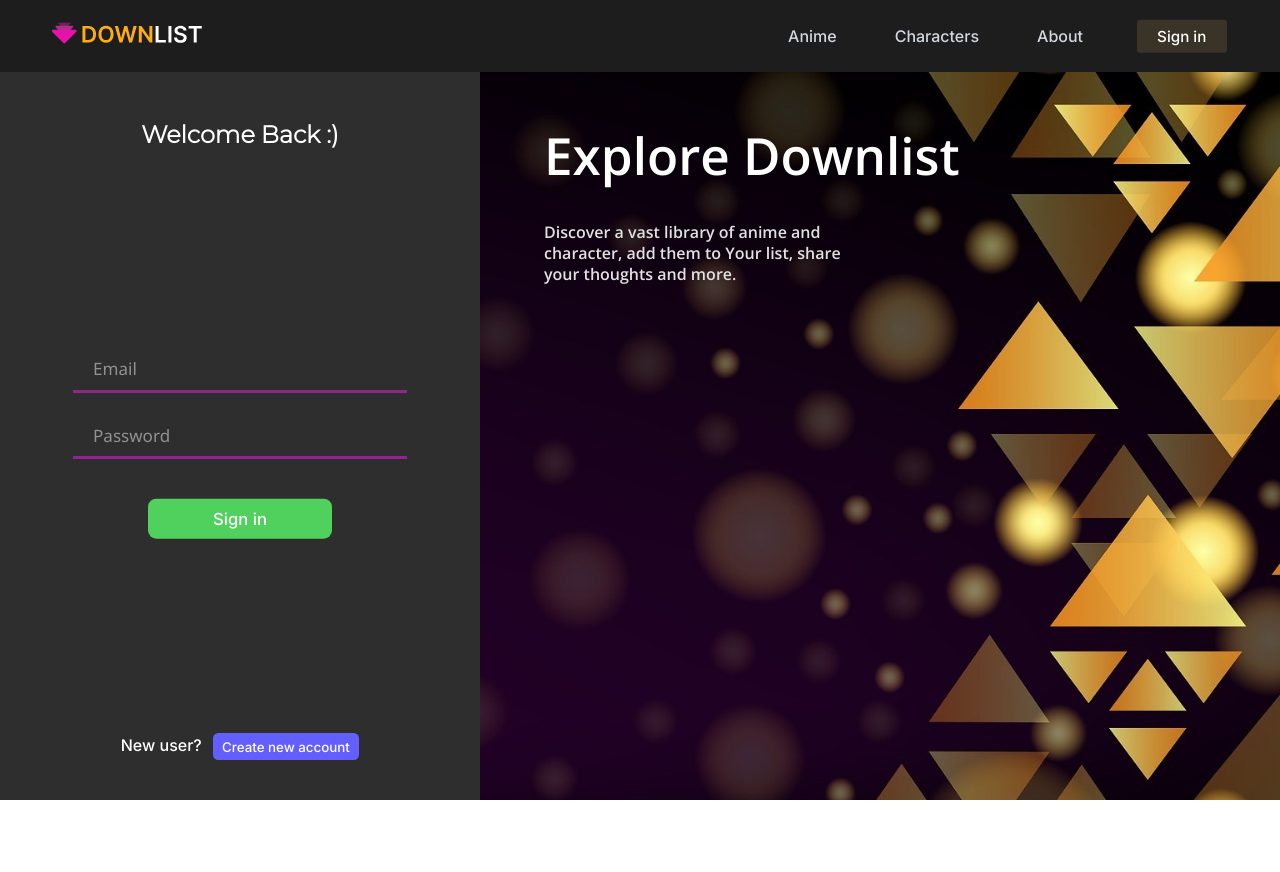
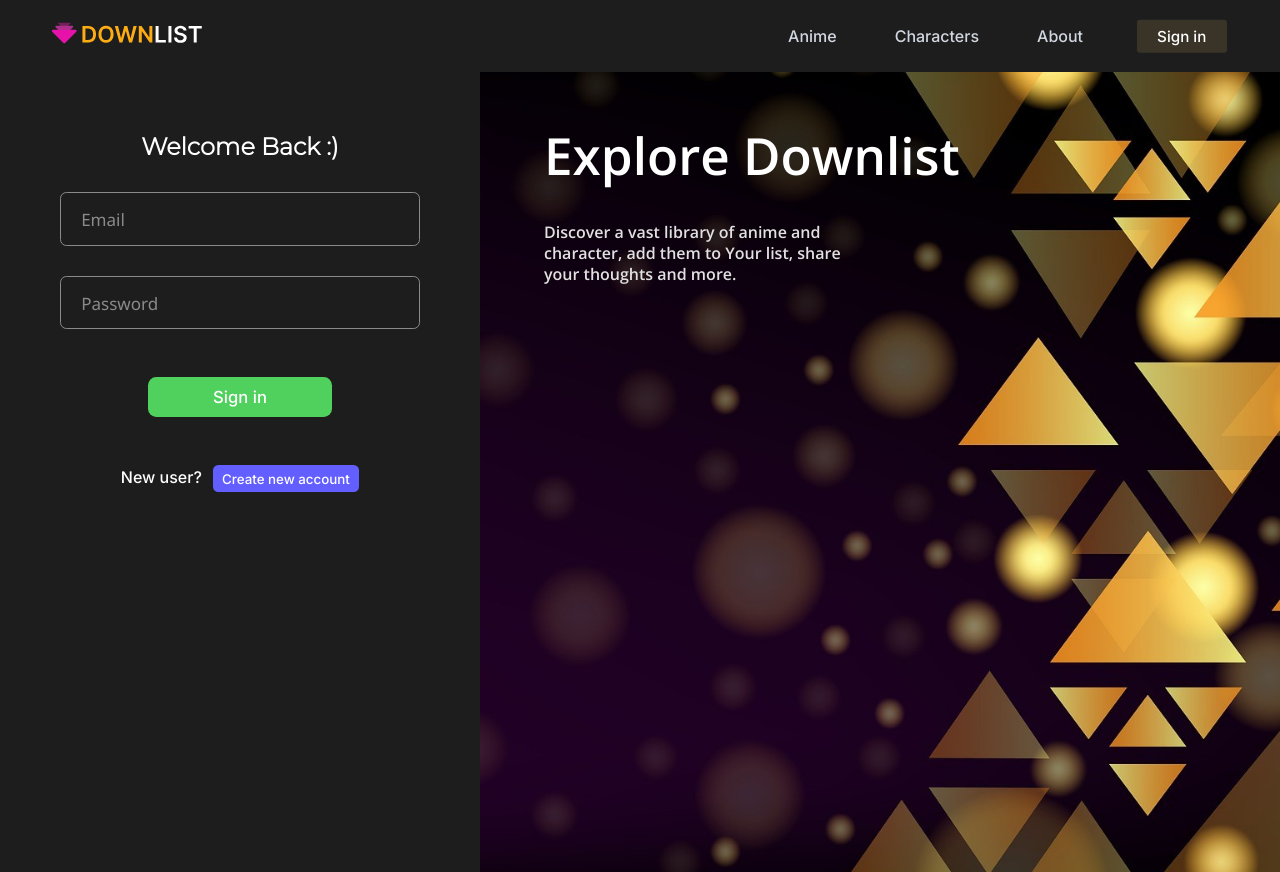
Before and after one commit to derpsol/frontend_downlist, a Next.js app: page /userauth in a window 1280 px wide. Before the commit the page ends 800 px from the top, so only its background shows below. Built offline with nearby package versions, Linux system fonts and the light colour scheme; no server answers.

Commit message:
new style updates for error and signup/signin pgae

```diff
--- a/Style/UserAuth/userauth.module.scss
+++ b/Style/UserAuth/userauth.module.scss
@@ -1,12 +1,9 @@
 @use "/Style/GlobalStyle/main" as m;
 
 .container {
-  height: calc(100vh - 4.5em);
-  position: absolute;
     width: 100%;
-
-  background: #2e2e2e;
     display: flex;
+    min-height: 100vh;
 
     @include m.breakpoint(768px) {
         width: 100%;
@@ -54,20 +51,19 @@
         }
     }
     .child-container {
-    height: 100%;
-    background-color: var(--bg-primary);
+        min-height: 100%;
 
         flex: 0 0 30em;
         overflow: hidden;
 
         @include m.breakpoint(768px) {
-      height: 70vh;
             flex: 0 0 auto;
         }
 
         .child-inner-container {
             width: 100%;
             height: 100%;
+
             display: grid;
             grid-template-columns: repeat(2, 100%);
             gap: 2em;
@@ -76,77 +72,25 @@
             transition: left 300ms ease;
             .signin-container,
             .newuser-container {
-        width: 73%;
                 height: 100%;
+
                 display: flex;
                 flex-direction: column;
                 align-items: center;
-        justify-content: center;
                 margin: 0 auto;
+                gap: 2rem;
 
+                padding-bottom: m.$base-padding + 4;
                 h2 {
                     font-family: "Montserrat", sans-serif;
                     text-transform: capitalize;
-          position: absolute;
-          top: 2em;
                     min-width: 13em;
                     text-align: center;
                     color: white;
+                    margin-top: m.$base-margin * 2.5;
                 }
-        h4 {
-          color: white;
-          position: absolute;
-          bottom: 2.5em;
-          min-width: 13em;
-          text-align: center;
-          font-weight: lighter;
-          .change {
-            border: none;
-            outline: none;
-            background: #635eff;
-            color: white;
-            padding: 0.4em 0.7em;
-            border-radius: 0.4em;
-            cursor: pointer;
-            margin-left: 0.5em;
-            min-width: 3em;
-          }
-        }
-        .error-message {
-          font-size: 0.86em;
-          color: red;
-        }
-        input {
-          outline: none;
-          border: none;
-          border-bottom: 3px solid #8e268e;
+                .input-container {
                     width: 100%;
-          height: 30px;
-          padding: 1.1em 1em;
-          padding-right: 1.4em;
-          font-size: 1.24em;
-          color: white !important;
-          background-color: transparent !important;
-          font-weight: 400;
-          margin: 0.5em 0;
-          font-family: "Segoe UI", Tahoma, Geneva, Verdana, sans-serif;
-
-          &::placeholder {
-            color: lightgray;
-          }
-
-          &:-webkit-autofill,
-          &:-webkit-autofill:focus {
-            color: white !important;
-            transition: background-color 600000s 0s, color 600000s 0s;
-          }
-          &:focus {
-            border: none;
-            border-bottom: 3px solid #1fc11f;
-            transition: 600ms ease-out;
-          }
-        }
-      }
 
                     .pwd-contianer {
                         position: relative;
@@ -160,16 +104,73 @@
                             display: inline-block;
                             border: none;
                             outline: none;
-          height: 77%;
+                            background: transparent;
+                            padding: m.$base-padding;
+
                             ion-icon {
                                 position: absolute;
                                 color: white;
+                                translate: 0;
                                 top: 50%;
-            transform: translateY(-50%);
-            height: 100%;
+                                left: 50%;
+                                translate: -50% -50%;
+                                // height: 100%;
                                 opacity: 0.7;
                                 font-size: 1.55em;
                                 cursor: pointer;
+                            }
+                        }
+                    }
+                }
+                h4 {
+                    color: white;
+
+                    min-width: 13em;
+                    text-align: center;
+                    font-weight: lighter;
+
+                    .change {
+                        border: none;
+                        outline: none;
+                        background: #635eff;
+                        color: white;
+                        padding: 0.4em 0.7em;
+                        border-radius: 0.4em;
+                        cursor: pointer;
+                        margin-left: 0.5em;
+                        min-width: 3em;
+                    }
+                }
+
+                input {
+                    outline: none;
+                    border: none;
+                    outline: 1px solid m.$cl-light-black;
+                    width: 100%;
+                    height: 30px;
+                    padding: m.$base-padding + 0.3 1em;
+                    padding-right: m.$base-padding + 1.6;
+                    font-size: 1.24em;
+                    color: white !important;
+                    background-color: transparent !important;
+                    font-weight: 400;
+
+                    border-radius: 0.34rem;
+                    font-family: "Segoe UI", Tahoma, Geneva, Verdana, sans-serif;
+
+                    &::placeholder {
+                        color: lightgray;
+                    }
+
+                    &:-webkit-autofill,
+                    &:-webkit-autofill:focus {
+                        color: white !important;
+                        transition: background-color 600000s 0s,
+                            color 600000s 0s;
+                    }
+                    &:focus {
+                        border: none;
+                        outline: 2px solid #1fc11f;
                     }
                 }
             }
@@ -187,13 +188,12 @@
                 background: #50d05d;
                 color: white;
                 cursor: pointer;
-        transition: transform 300ms ease;
-        transform: translateY(1em);
-        margin: 0.8em 0;
+                margin: m.$base-margin 0;
+            }
+        }
+        .error-message {
+            font-size: 0.7em;
+            color: red;
         }
     }
 }
-}
-
-.child-container {
-}
```
Lines whose indentation alone changed are shown as unchanged.
